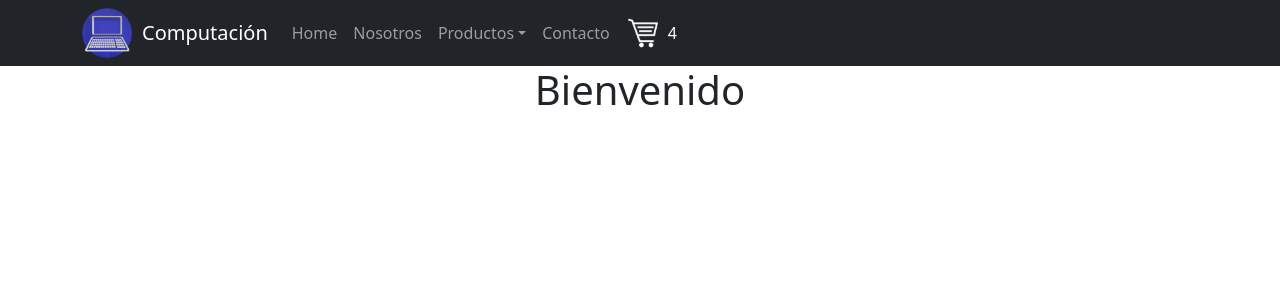
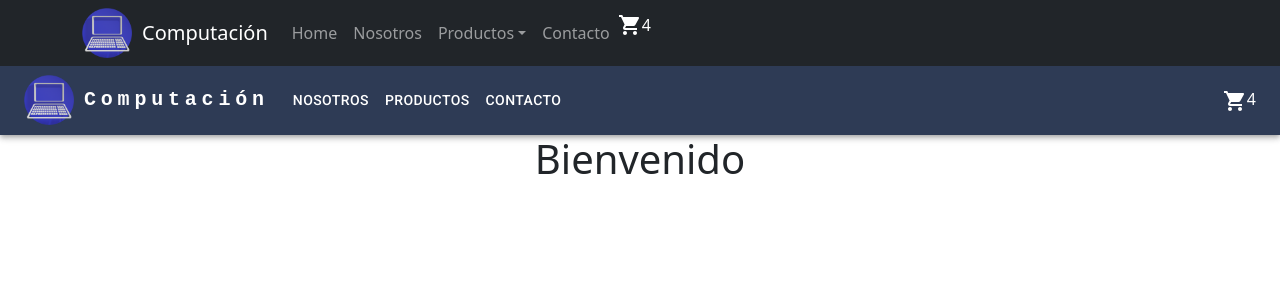
Before and after one commit to LucasERossini/clase-Rossini, a React (Create React App) app: page / in a window 1280 px wide. Shown: the top 300 px of the page. Built offline with nearby package versions, Linux system fonts and the light colour scheme.

Commit message:
implementando MaterialUI

```diff
--- a/src/App.js
+++ b/src/App.js
@@ -1,11 +1,13 @@
 import './App.css';
 import ItemListContainer from './components/ItemListContainer';
+import MUINavBar from './components/MUINavBar';
 import NavBar from './components/NavBar';
 
 function App() {
   return (
     <>
       <NavBar/>
+      <MUINavBar/>
       <ItemListContainer greeting={"Bienvenido"}/>
     </>
   );
--- a/src/components/CartWidget.jsx
+++ b/src/components/CartWidget.jsx
@@ -1,10 +1,11 @@
 import React from 'react'
+import ShoppingCartIcon from '@mui/icons-material/ShoppingCart';
 
 function CartWidget({cantidad}) {
   return (
       <>
-        <img src="images/cart.png" style={{height: 30, marginLeft: 10, marginTop: 5}} alt="Imagen de Carrito"/>
-        {cantidad ? <p style={{color: "white", marginLeft: 10, marginTop: 8, marginBottom: 0}}>{cantidad}</p> : null}
+        <ShoppingCartIcon sx={{ color: 'white' }}/>
+        {cantidad ? <span style={{color: "white"}}>{cantidad}</span> : null}
       </>
   )
 }
--- /dev/null
+++ b/src/components/MUINavBar.jsx
@@ -0,0 +1,135 @@
+import * as React from 'react';
+import AppBar from '@mui/material/AppBar';
+import Box from '@mui/material/Box';
+import Toolbar from '@mui/material/Toolbar';
+import IconButton from '@mui/material/IconButton';
+import Typography from '@mui/material/Typography';
+import Menu from '@mui/material/Menu';
+import MenuIcon from '@mui/icons-material/Menu';
+import Container from '@mui/material/Container';
+import Button from '@mui/material/Button';
+import MenuItem from '@mui/material/MenuItem';
+import AdbIcon from '@mui/icons-material/Adb';
+import CartWidget from "./CartWidget";
+
+const pages = ['Nosotros', 'Productos', 'Contacto'];
+const settings = ['Profile', 'Account', 'Dashboard', 'Logout'];
+
+const MUINavBar = () => {
+  const [anchorElNav, setAnchorElNav] = React.useState(null);
+  const [anchorElUser, setAnchorElUser] = React.useState(null);
+
+  const handleOpenNavMenu = (event) => {
+    setAnchorElNav(event.currentTarget);
+  };
+  const handleOpenUserMenu = (event) => {
+    setAnchorElUser(event.currentTarget);
+  };
+
+  const handleCloseNavMenu = () => {
+    setAnchorElNav(null);
+  };
+
+  const handleCloseUserMenu = () => {
+    setAnchorElUser(null);
+  };
+
+  return (
+    <AppBar position="static" style={{ background: '#2E3B55' }} >
+      <Container maxWidth="xl">
+        <Toolbar disableGutters>
+          <img src="images/computadora.png" style={{height: 50, marginRight: 10}} alt="Logo de Computación"/>
+          <Typography
+            variant="h6"
+            noWrap
+            component="a"
+            href="/"
+            sx={{
+              mr: 2,
+              display: { xs: 'none', md: 'flex' },
+              fontFamily: 'monospace',
+              fontWeight: 700,
+              letterSpacing: '.3rem',
+              color: 'inherit',
+              textDecoration: 'none',
+            }}
+          >
+            Computación
+          </Typography>
+
+          <Box sx={{ flexGrow: 1, display: { xs: 'flex', md: 'none' } }}>
+            <IconButton
+              size="large"
+              aria-label="account of current user"
+              aria-controls="menu-appbar"
+              aria-haspopup="true"
+              onClick={handleOpenNavMenu}
+              color="inherit"
+            >
+              <MenuIcon />
+            </IconButton>
+            <Menu
+              id="menu-appbar"
+              anchorEl={anchorElNav}
+              anchorOrigin={{
+                vertical: 'bottom',
+                horizontal: 'left',
+              }}
+              keepMounted
+              transformOrigin={{
+                vertical: 'top',
+                horizontal: 'left',
+              }}
+              open={Boolean(anchorElNav)}
+              onClose={handleCloseNavMenu}
+              sx={{
+                display: { xs: 'block', md: 'none' },
+              }}
+            >
+              {pages.map((page) => (
+                <MenuItem key={page} onClick={handleCloseNavMenu}>
+                  <Typography textAlign="center">{page}</Typography>
+                </MenuItem>
+              ))}
+            </Menu>
+          </Box>
+          <AdbIcon sx={{ display: { xs: 'flex', md: 'none' }, mr: 1 }} />
+          <Typography
+            variant="h5"
+            noWrap
+            component="a"
+            href=""
+            sx={{
+              mr: 2,
+              display: { xs: 'flex', md: 'none' },
+              flexGrow: 1,
+              fontFamily: 'monospace',
+              fontWeight: 700,
+              letterSpacing: '.3rem',
+              color: 'inherit',
+              textDecoration: 'none',
+            }}
+          >
+            LOGO
+          </Typography>
+          <Box sx={{ flexGrow: 1, display: { xs: 'none', md: 'flex' } }}>
+            {pages.map((page) => (
+              <Button
+                key={page}
+                onClick={handleCloseNavMenu}
+                sx={{ my: 2, color: 'white', display: 'block' }}
+              >
+                {page}
+              </Button>
+            ))}
+          </Box>
+
+          <Box sx={{ flexGrow: 0 }}>
+          <CartWidget cantidad={4}/>
+          </Box>
+        </Toolbar>
+      </Container>
+    </AppBar>
+  );
+};
+export default MUINavBar;
```
